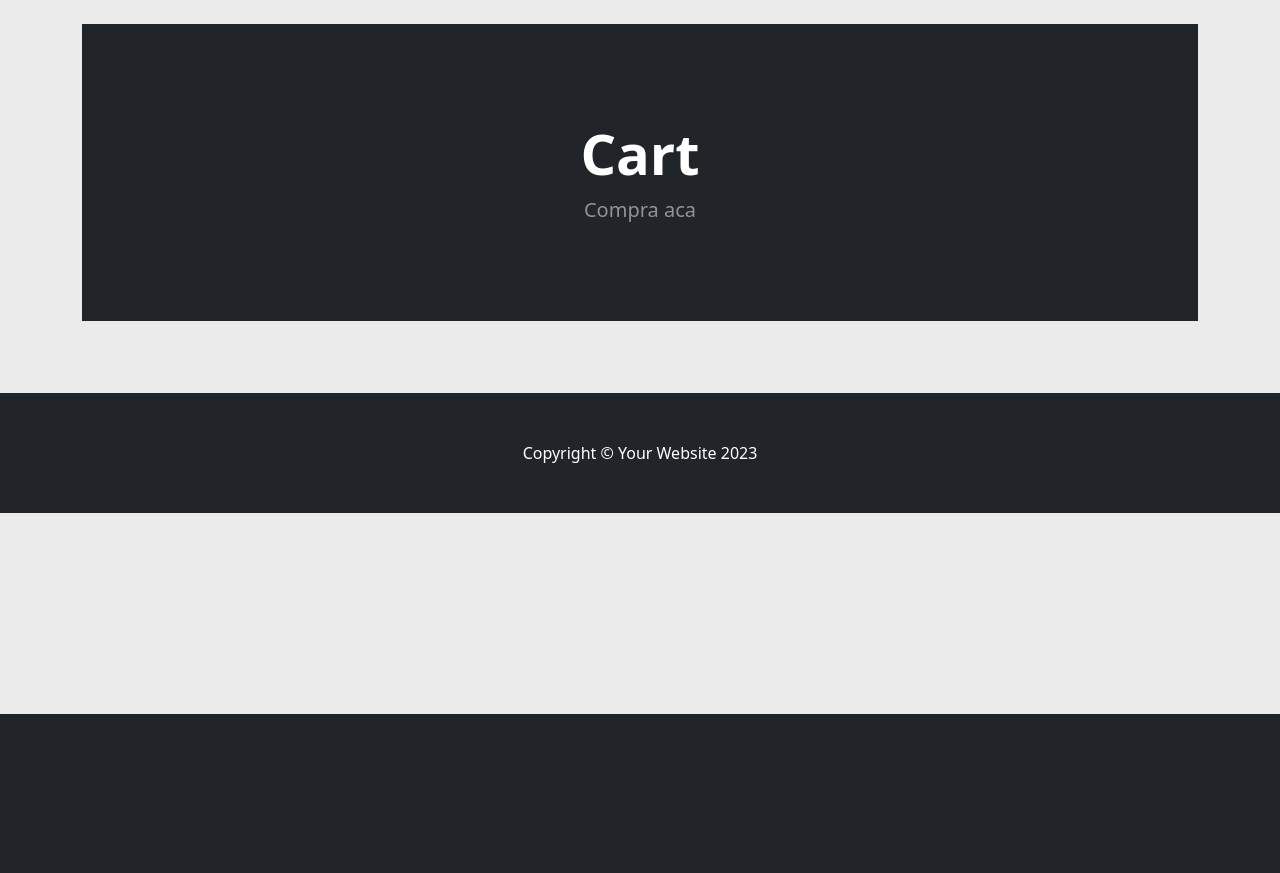
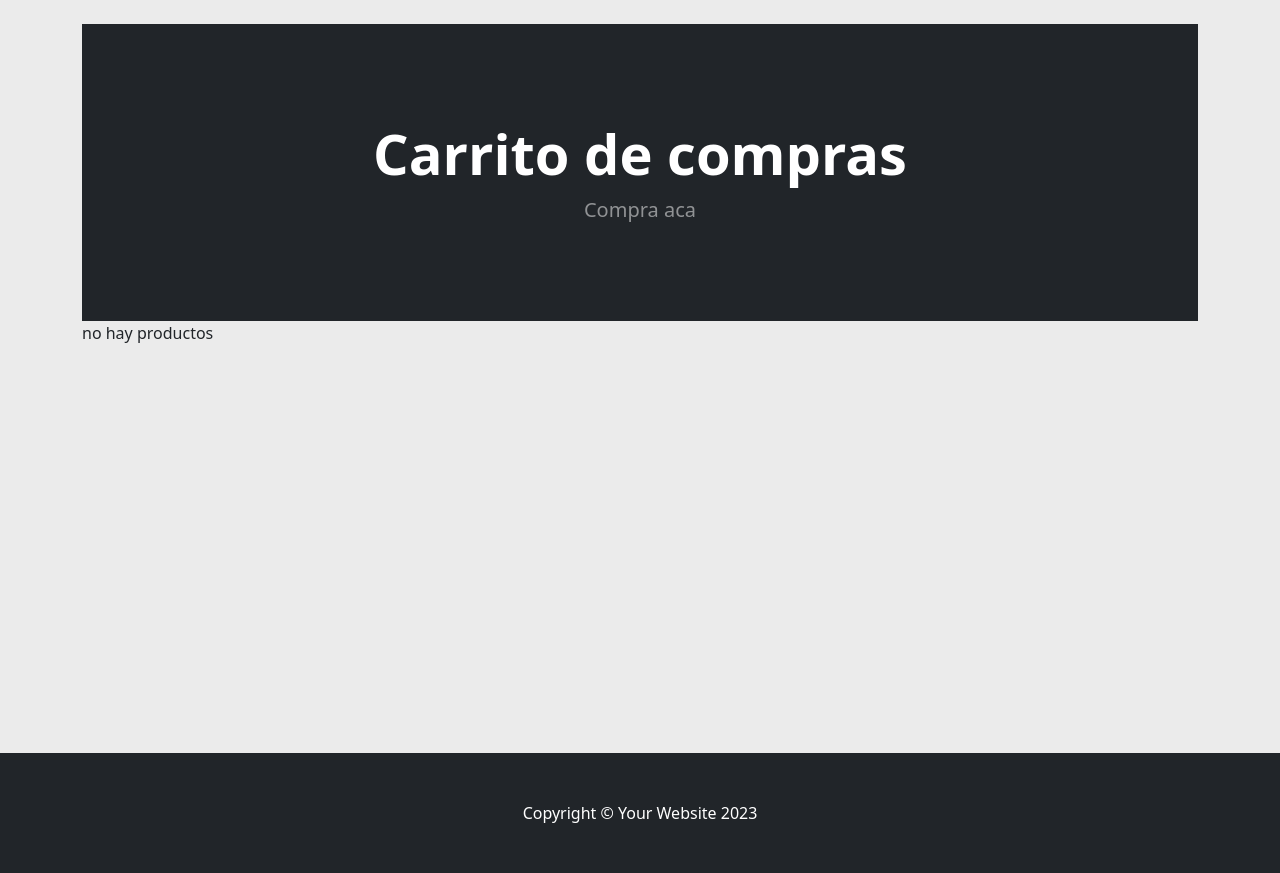
Before and after one commit to Millar-Emerson/ecommerce, a Django app: page /cart/ in a window 1280 px wide. Shown: the part 86-959 px from the top of the page. Before the commit the page ends 800 px from the top, so only its background shows below. Run offline with Django 5.2, Linux system fonts and the light colour scheme; some libraries are stand-ins or nearby versions.

Commit message:
template carrito y funcionalidad carrito

```diff
--- a/cart/cart.py
+++ b/cart/cart.py
@@ -1,3 +1,5 @@
+from myapp.models import Producto
+
 class Cart():
     def __init__(self,request):
         self.session=request.session
@@ -13,12 +15,23 @@ class Cart():
         #Hay que asegurarse que cart esta disponible en todas la paginas
         self.cart=cart
 
-    def add(self, producto):
-        product_id=str(producto.id)
+    def add (self, producto):
+        producto_id=str(producto.id)
 
         #logica
-        if product_id in self.cart:
+        if producto_id in self.cart:
             pass
         else:
-            self.cart[product_id]={'precio':str(producto.precio)}
+            self.cart[producto_id]={'precio':str(producto.precio)}
         self.session.modified=True
+
+
+    def __len__(self):
+        return len(self.cart)
+
+    def get_productos (self):
+        #Toma los ids del carrito
+        producto_ids =self.cart.keys()
+        #usa los ids para ver los productos en la base de datos (models)
+        productos=Producto.objects.filter(id__in=producto_ids)
+        return productos
--- a/cart/templates/cart_summary.html
+++ b/cart/templates/cart_summary.html
@@ -7,13 +7,102 @@
 <header class="bg-dark py-5">
   <div class="container px-4 px-lg-5 my-5">
       <div class="text-center text-white">
-          <h1 class="display-4 fw-bolder">Cart</h1>
+          <h1 class="display-4 fw-bolder">Carrito de compras</h1>
           <p class="lead fw-normal text-white-50 mb-0">Compra aca</p>
       </div>
   </div>
 </header>
 
-<br><br><br>
+
+{%if cart_productos%}
+<section class="vh-100">
+  <div class="container h-100">
+    <div class="row d-flex justify-content-center align-items-center h-100">
+      <div class="col">
+        <p><span class="h2">Shopping Cart </span><span class="h4">(1 item in your cart)</span></p>
+        {%for producto in cart_productos%}
+          <div class="card mb-4">
+            <div class="card-body p-4">
+
+              <div class="row align-items-center">
+                <div class="col-md-2">
+                  <img src="{{ producto.imagen.url}}"
+                    class="img-fluid" alt="Generic placeholder image">
+                </div>
+                <div class="col-md-2 d-flex justify-content-center">
+                  <div>
+                    <p class="small text-muted mb-4 pb-2">Name</p>
+                    <p class="lead fw-normal mb-0">{{producto.nombre}}</p>
+                  </div>
+                </div>
+                <div class="col-md-2 d-flex justify-content-center">
+                  <div>
+                    <p class="small text-muted mb-4 pb-2">Color</p>
+                    <p class="lead fw-normal mb-0"><i class="fas fa-circle me-2" style="color: #fdd8d2;"></i>
+                      pink rose</p>
+                  </div>
+                </div>
+                <div class="col-md-2 d-flex justify-content-center">
+                  <div>
+                    <p class="small text-muted mb-4 pb-2">Quantity</p>
+                    <p class="lead fw-normal mb-0">1</p>
+                  </div>
+                </div>
+                <div class="col-md-2 d-flex justify-content-center">
+                  <div>
+                    <p class="small text-muted mb-4 pb-2">Precio</p>
+                    {%if producto.Esta_en_Descuento%}
+                      <p class="lead fw-normal mb-0">
+                        <strike>${{producto.precio}}</strike>
+                      </p>
+                    {%else%}
+                      <p class="lead fw-normal mb-0">${{producto.precio}}</p>
+                    {%endif%}
+                  </div>
+                </div>
+                <div class="col-md-2 d-flex justify-content-center">
+                  <div>
+                    <p class="small text-muted mb-4 pb-2">Total</p>
+                    {%if producto.Esta_en_Descuento%}
+                      <p class="lead fw-normal mb-0">{{producto.Precio_Descuento}}</p>
+                    {%else%}
+                      <p class="lead fw-normal mb-0">{{producto.precio}}</p>
+                    {%endif%}
+                  </div>
+                </div>
+              </div>
+
+            </div>
+          </div>
+        {%endfor%}
+        <div class="card mb-5">
+          <div class="card-body p-4">
+
+            <div class="float-end">
+              <p class="mb-0 me-5 d-flex align-items-center">
+                <span class="small text-muted me-2">Order total:</span> <span
+                  class="lead fw-normal">$799</span>
+              </p>
+            </div>
+
+          </div>
+        </div>
+
+        <div class="d-flex justify-content-end">
+          <button type="button" class="btn btn-light btn-lg me-2">Continue shopping</button>
+          <button type="button" class="btn btn-primary btn-lg">Add to cart</button>
+        </div>
+
+      </div>
+    </div>
+  </div>
+</section>
+{%else%}
+  no hay productos
+{%endif%}
+
+
+<br><br><br><br><br><br><br><br><br><br><br><br><br><br><br><br><br><br>
 
 
 {%endblock%}
--- a/cart/views.py
+++ b/cart/views.py
@@ -5,7 +5,9 @@ from django.http import JsonResponse
 
 # Create your views here.
 def cart_summary(request):
-    return render(request, "cart_summary.html",{})
+    cart=Cart(request)
+    cart_productos=cart.get_productos
+    return render(request, "cart_summary.html",{"cart_productos":cart_productos})
 
 def cart_add(request):
     #Get the cart
@@ -13,13 +15,17 @@ def cart_add(request):
     #test for post
     if request.POST.get('action')== 'post':
         #GET stuff
-        producto_id= int(request.POST.get('producto.id'))
+        producto_id= int(request.POST.get('producto_id'))
         #ver producto db
-        product=get_object_or_404(Producto, id=producto_id)
+        producto=get_object_or_404(Producto, id=producto_id)
         #guardar en la sesion
-        cart.add(product=product)
+        cart.add(producto=producto)
+
+        #Get Cart Quantity
+        cart_quantity=cart.  __len__()
         #return response
-        response=JsonResponse({'Product name':product.nombre})
+        #response=JsonResponse({'Producto nombre':producto.nombre})
+        response=JsonResponse({'cantidad':cart_quantity})
         return response
 
 
--- a/myapp/templates/store/navbar.html
+++ b/myapp/templates/store/navbar.html
@@ -46,7 +46,10 @@
                   <a href="{% url "cart_summary" %}" class="btn btn-outline-light">
                         <i class="bi-cart-fill me-1"></i>
                         Cart
-                        <span class="badge bg-dark text-white ms-1 rounded-pill">0</span> </a>
+                        <span class="badge bg-dark text-white ms-1 rounded-pill" id="cart_quantity">{{cart|length}}
+
+
+                        </span> </a>
                     </button>
                 </form>
             </div>
--- a/myapp/templates/store/producto.html
+++ b/myapp/templates/store/producto.html
@@ -21,10 +21,10 @@
         {% else  %}
 
           ${{producto.precio}}
-          <br/> ID: {{producto.id}}
         {% endif %}
 
       </div>
+
 
       <br><br><br><br><br><br>
       <div class="text-center"><a class="btn btn-dark" href="{% url "home" %}">Home</a>
@@ -54,7 +54,8 @@ $(document).on('click','#add-cart', function(e){
     },
 
     success: function(json){
-      console.log(json)
+      //console.log(json)
+      document.getElementById('cart_quantity').textContent =json.cantidad
     },
 
     error: function(xhr, errmsg, err){
```
Also changed, not shown: db.sqlite3, myapp/static/css/styles.css, myapp/static/js/scripts.js (deleted).
